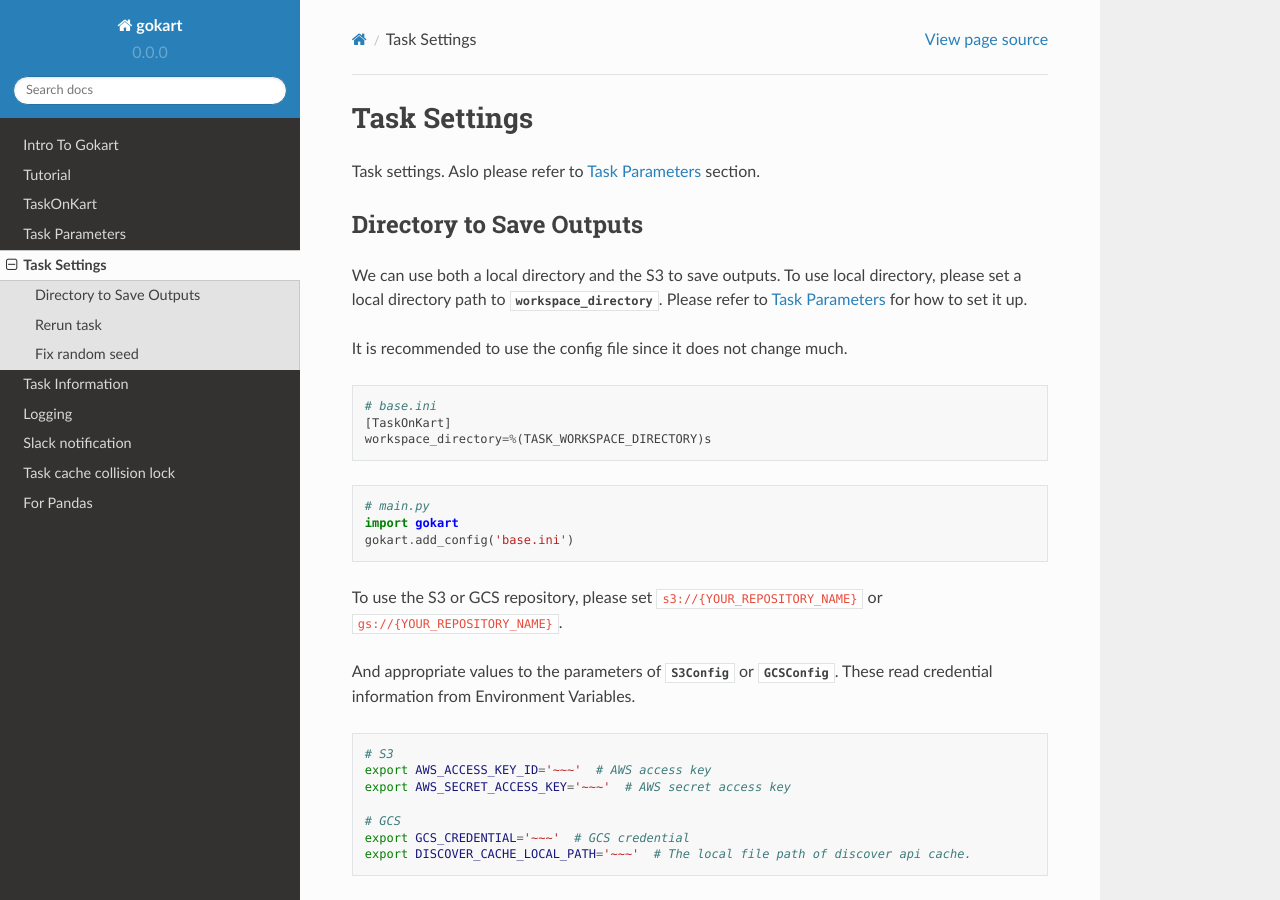
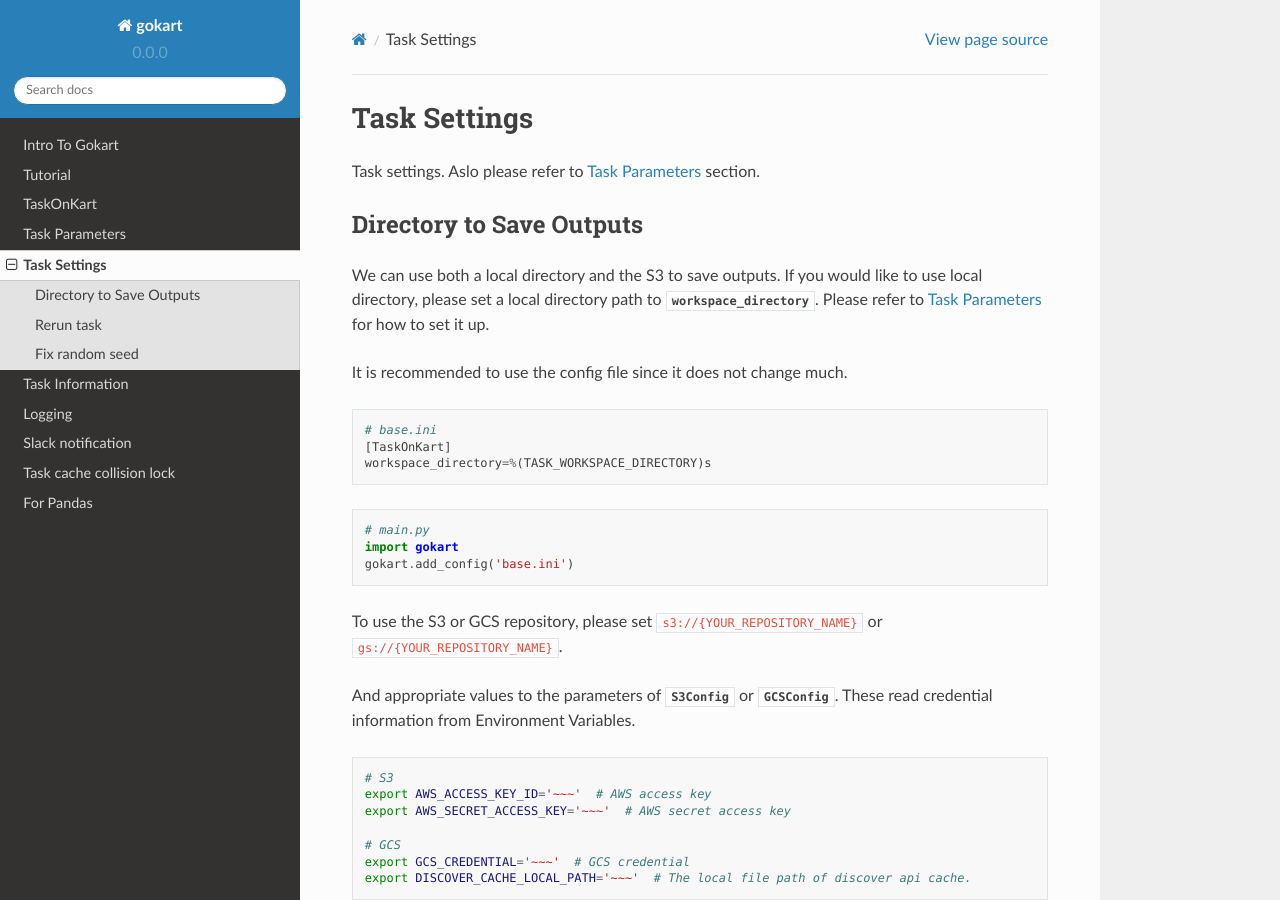
Before and after one commit to m3dev/gokart, a Sphinx documentation site: the page built from docs/task_settings.rst, in a window 1280 px wide and 900 px high. Built offline with Sphinx 7.4.7 and the Read the Docs theme 2.0.0, drawn with Linux system fonts in a browser that asks for light colours; pages that are not in the unit, such as notebooks, are missing from menus; the version number is read from the project's files by our own code.

Commit message:
Update docs/task_settings.rst
Co-authored-by: hirosassa <hiro.sassa@gmail.com>

```diff
--- a/docs/task_settings.rst
+++ b/docs/task_settings.rst
@@ -8,7 +8,7 @@
 -------------------------
 
 We can use both a local directory and the S3 to save outputs.
-To use local directory, please set a local directory path to :attr:`~gokart.task.TaskOnKart.workspace_directory`. Please refer to :doc:`task_parameters` for how to set it up.
+If you would like to use local directory, please set a local directory path to :attr:`~gokart.task.TaskOnKart.workspace_directory`. Please refer to :doc:`task_parameters` for how to set it up.
 
 It is recommended to use the config file since it does not change much.
 
```
